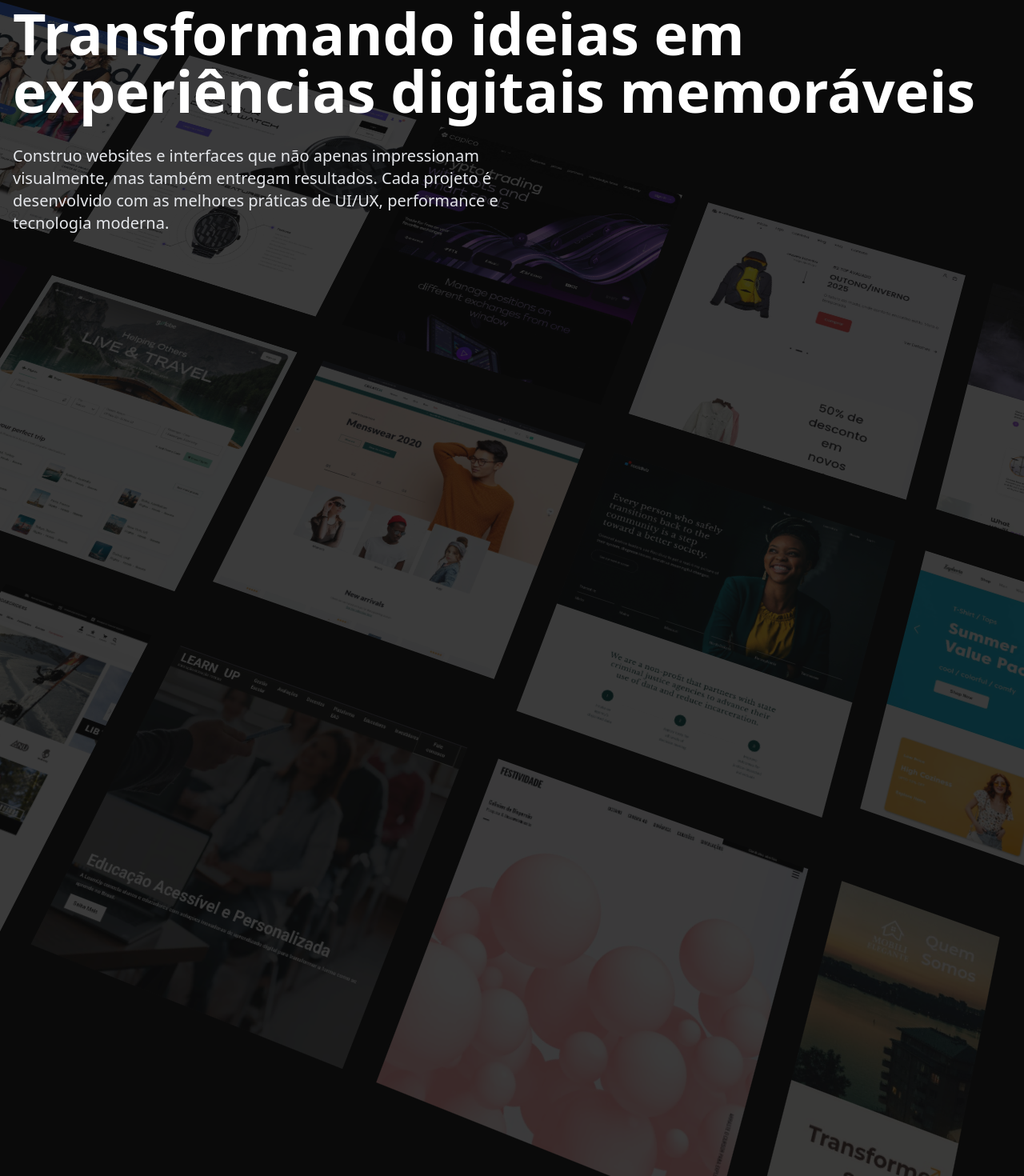
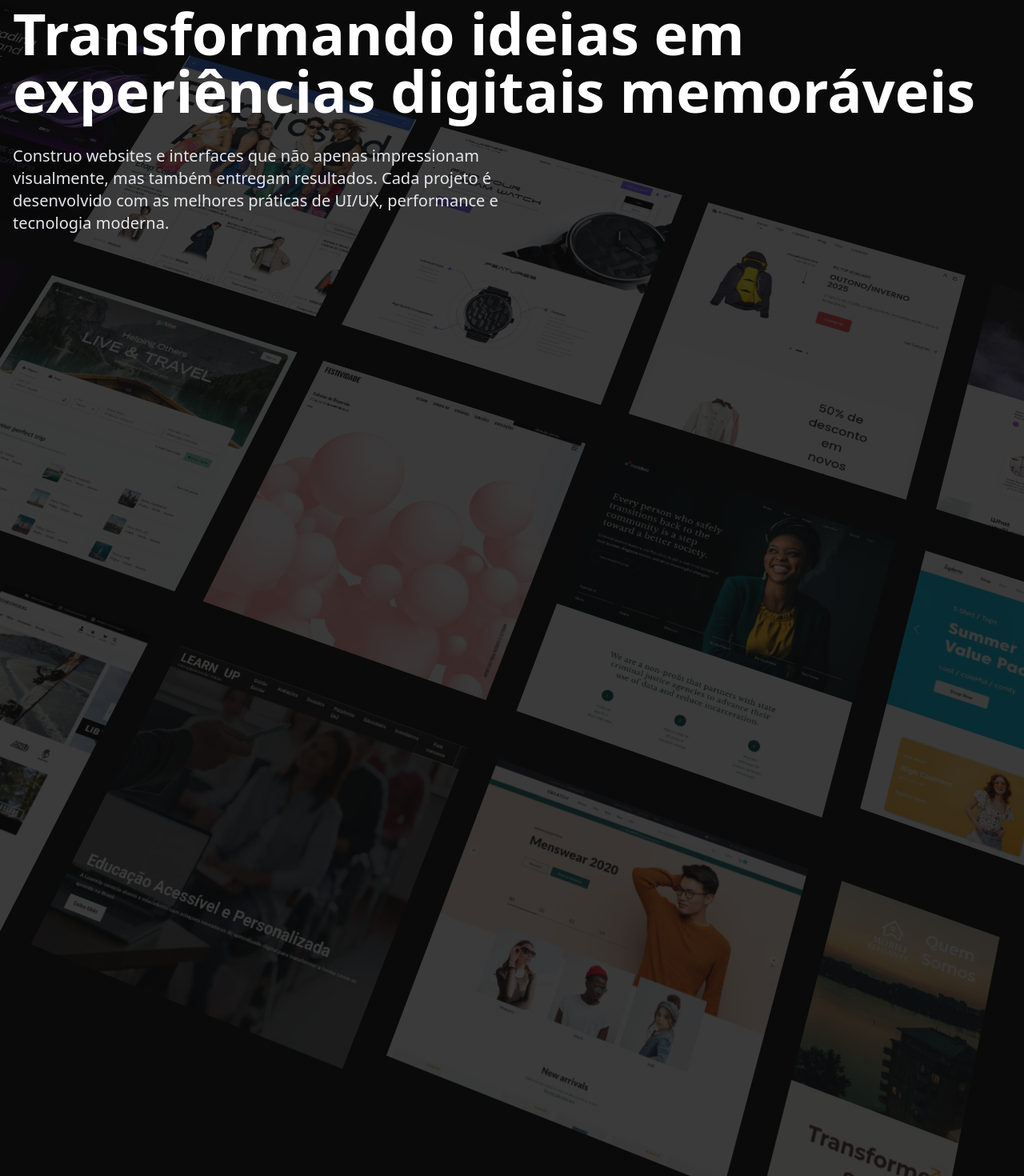
Before and after one commit to samllban/samuel_portifolio_oficial, a Next.js app: page / in a window 1280 px wide. Shown: the part 1195-2665 px from the top of the page at 80% size. Built offline with nearby package versions, Linux system fonts and the light colour scheme.

Commit message:
mudaças no navbar

```diff
--- a/src/components/sections/HeroParallax/HeroParallax.tsx
+++ b/src/components/sections/HeroParallax/HeroParallax.tsx
@@ -14,16 +14,16 @@ export default function HeroParallaxDemo() {
 
 export const products1 = [
     {
+        title: "landing page",
+        thumbnail: "/img/cripto.jpg",
+    },
+    {
         title: "loja-online",
         thumbnail: "/img/eccomerceEtap.jpeg",
     },
     {
         title: "loja online",
         thumbnail: "/img/volument.jpg",
-    },
-    {
-        title: "landing page",
-        thumbnail: "/img/cripto.jpg",
     },
     {
         title: "loja online",
@@ -44,9 +44,10 @@ export const products2 = [
         title: "e-ccomerce",
         thumbnail: "/img/live_travel.jpg",
     },
+
     {
-        title: "loja online",
-        thumbnail: "/img/create.jpg",
+        title: "landing page",
+        thumbnail: "/img/festividade.jpeg",
     },
     {
         title: "landing page",
@@ -64,16 +65,17 @@ export const products3 = [
         thumbnail: "/img/work_better.jpg",
     },
     {
-        title: "loja online",
+        title: "site institucional",
         thumbnail: "/img/neve.jpg",
     },
     {
         title: "E Free Invoice",
         thumbnail: "/img/lup.jpeg",
     },
+
     {
-        title: "landing page",
-        thumbnail: "/img/festividade.jpeg",
+        title: "loja online",
+        thumbnail: "/img/create.jpg",
     },
     {
         title: "landing page",
--- a/src/components/ui/Floating-navbar.tsx
+++ b/src/components/ui/Floating-navbar.tsx
@@ -66,8 +66,12 @@ export const FloatingNav = ({ navItems, className }: FloatingNavProps) => {
                     transition={{ duration: 0.2, ease: "easeInOut" }}
                     className={cn(
                         "flex max-w-fit fixed top-10 inset-x-0 mx-auto border border-white/[0.2] rounded-full bg-black shadow-[0px_2px_3px_-1px_rgba(0,0,0,0.1),0px_1px_0px_0px_rgba(25,28,33,0.02),0px_0px_0px_1px_rgba(25,28,33,0.08)] z-[9999] pr-2 pl-8 py-2 items-center justify-center space-x-4",
+                        "sm:scale-100 sm:space-x-4 sm:text-sm",
+                        "max-[400px]:scale-90 max-[400px]:space-x-2 max-[400px]:text-xs max-[400px]:px-4 max-[400px]:py-1",
+                        "max-[300px]:scale-[0.75] max-[300px]:space-x-1 max-[300px]:text-[10px] max-[300px]:px-2 max-[300px]:py-1",
                         className
                     )}
+
                 >
                     {navItems.map((navItem, idx) => (
                         <button
```
